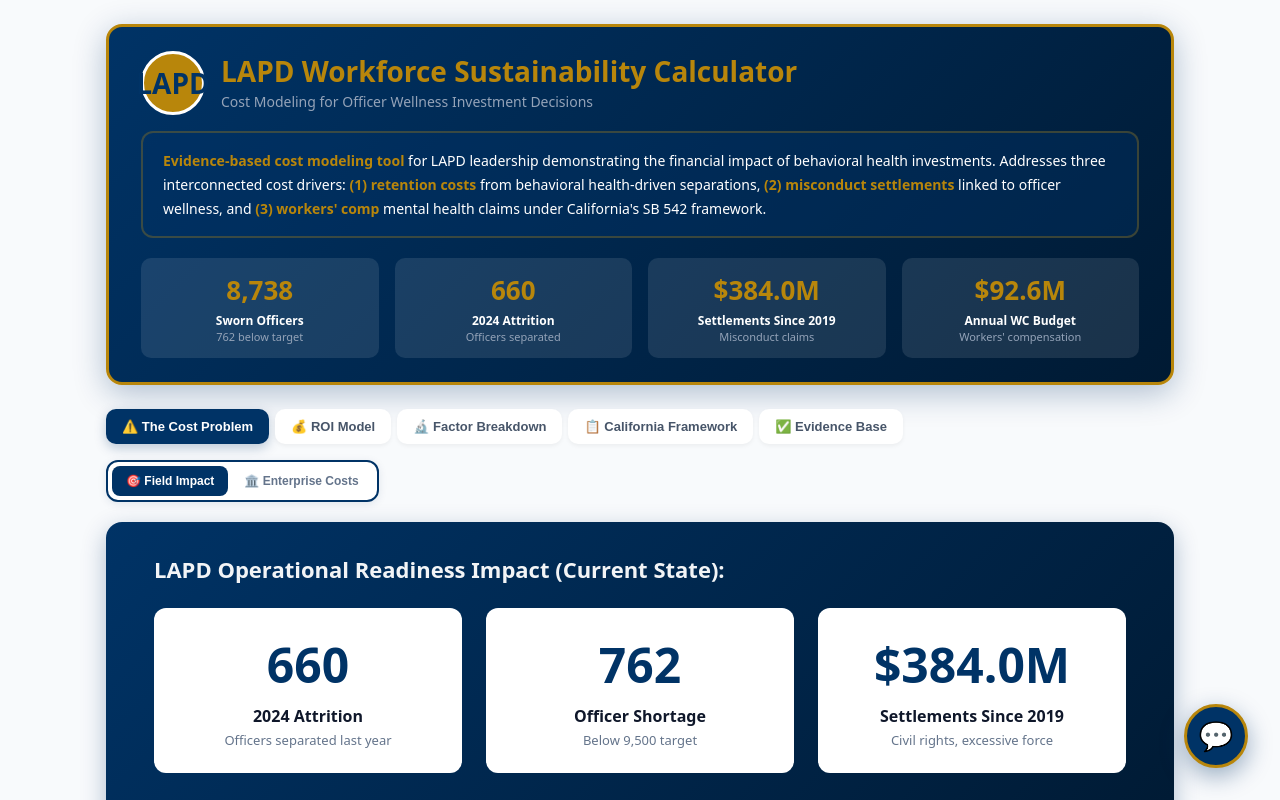
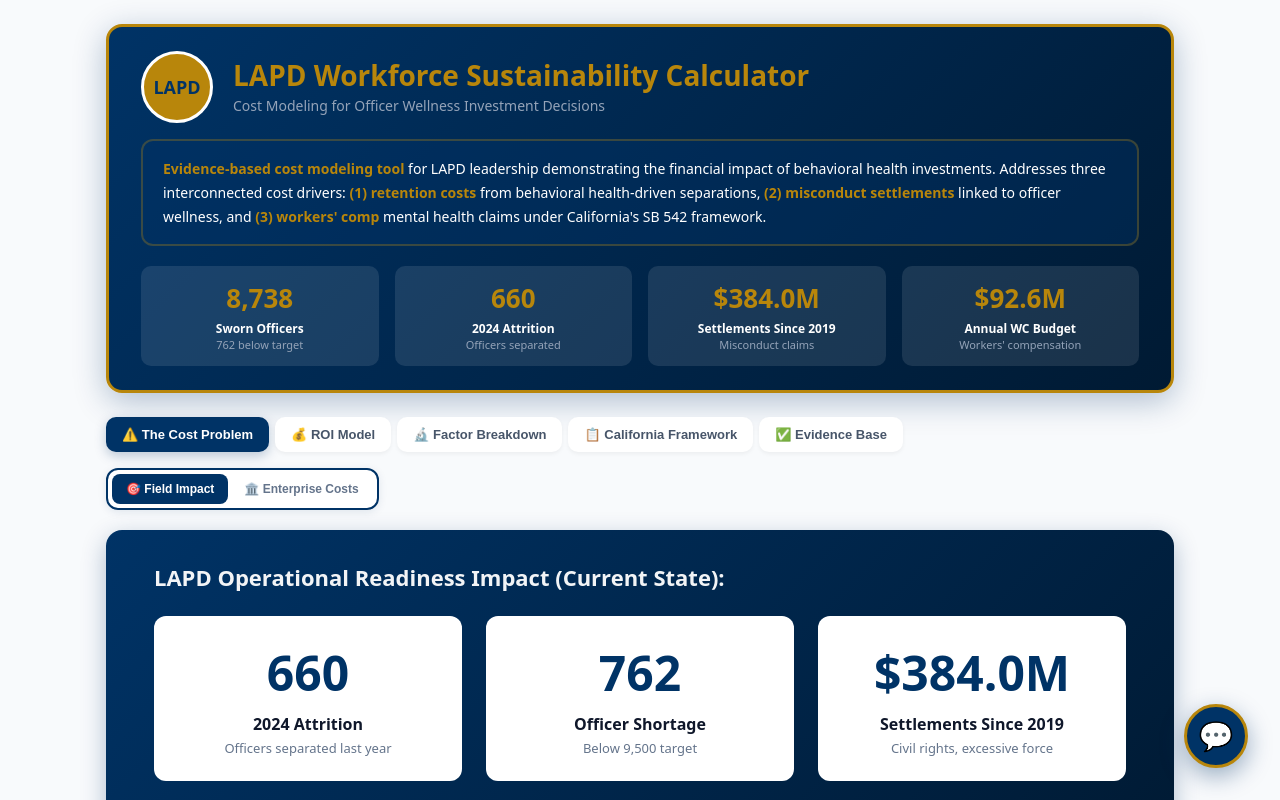
Before and after one commit to scottrsmith-bu/lapd-roi-calculator, a React (Vite) app: page / in a window 1280 px wide. Shown: the top 800 px of the page. Built offline with nearby package versions, Linux system fonts and the light colour scheme.

Commit message:
Update App.jsx

```diff
--- a/src/App.jsx
+++ b/src/App.jsx
@@ -220,19 +220,21 @@ const LAPDDashboard = () => {
           marginBottom: 24,
         }}>
           {/* LAPD Badge/Title Row */}
-          <div style={{display: 'flex', alignItems: 'center', gap: 16, marginBottom: 16}}>
+          <div style={{display: 'flex', alignItems: 'center', gap: 20, marginBottom: 16}}>
             <div style={{
-              width: 64,
-              height: 64,
+              width: 72,
+              height: 72,
+              minWidth: 72,
               background: T.color.gold,
               borderRadius: '50%',
               display: 'flex',
               alignItems: 'center',
               justifyContent: 'center',
               border: '3px solid white',
-              fontSize: 28,
+              fontSize: 18,
               fontWeight: 900,
               color: T.color.blue,
+              flexShrink: 0,
             }}>
               LAPD
             </div>
```
